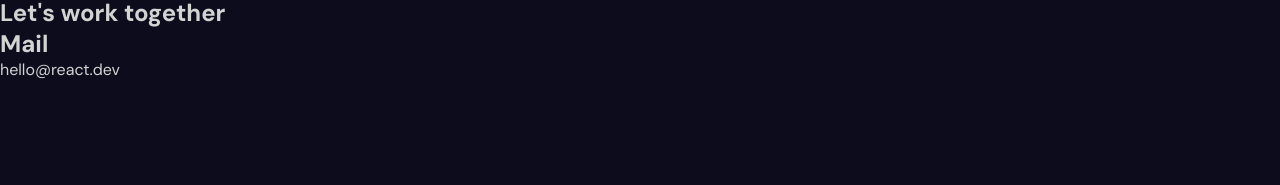
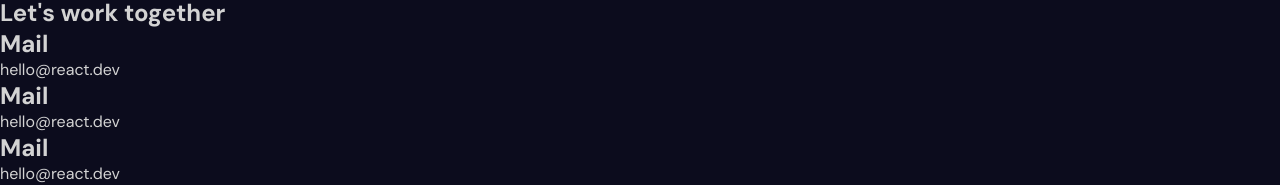
Before and after one commit to erickdc7/react-portfolio-7, a React (Vite) app: page / in a window 1280 px wide. Shown: the part 6536-6721 px from the top of the page. Built offline with nearby package versions, Linux system fonts and the light colour scheme.

Commit message:
add item container

```diff
--- a/src/components/contact/Contact.jsx
+++ b/src/components/contact/Contact.jsx
@@ -5,6 +5,14 @@ const Contact = () => {
         <div className="contact">
             <div className="textContainer">
                 <h1>Let&apos;s work together</h1>
+                <div className="item">
+                    <h2>Mail</h2>
+                    <span>hello@react.dev</span>
+                </div>
+                <div className="item">
+                    <h2>Mail</h2>
+                    <span>hello@react.dev</span>
+                </div>
                 <div className="item">
                     <h2>Mail</h2>
                     <span>hello@react.dev</span>
```
